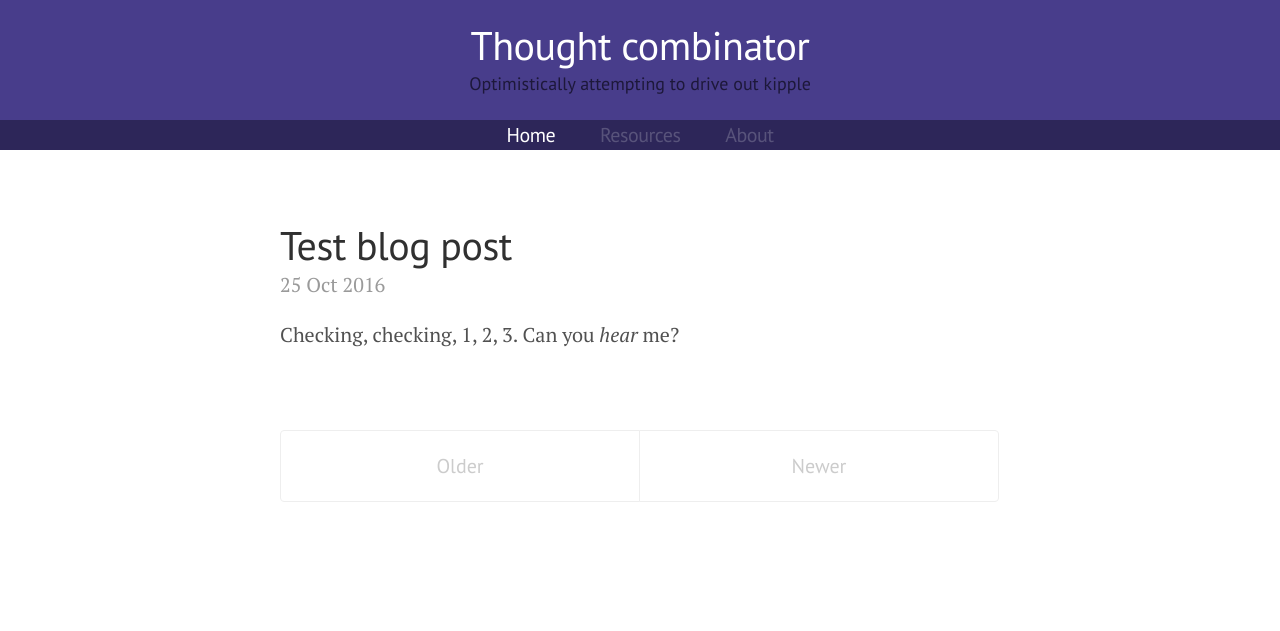
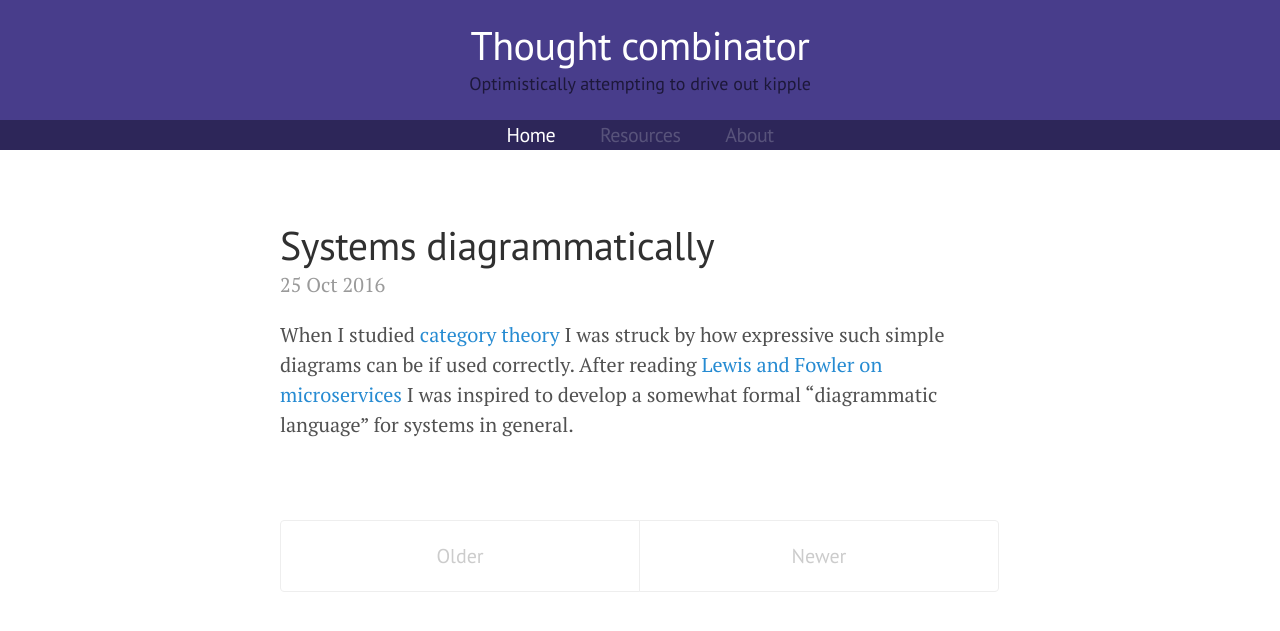
Before and after one commit to elliottroland/elliottroland.github.io, a Jekyll site: the page built from index.html, in a window 1280 px wide. Shown: the top 631 px of the page. Built offline with Jekyll 4.4.1, drawn with Linux system fonts in a browser that asks for light colours; the list of posts is cut into pages by our own code.

Commit message:
Modify first post

```diff
--- a/_config.yml
+++ b/_config.yml
@@ -5,4 +5,4 @@ url: http://elliottroland.github.io
 title: Thought combinator
 tagline: Optimistically attempting to drive out kipple
 description: Thoughts on system design, software engineering, best practices, formalisms, and things like these
-paginate: 5
+paginate: 50
--- /dev/null
+++ b/_posts/2016-10-25-systems-diagrammatically.markdown
@@ -0,0 +1,8 @@
+---
+published: true
+title: Systems diagrammatically
+layout: post
+tags: [wip]
+categories: []
+---
+When I studied [category theory](https://en.wikipedia.org/wiki/Category_theory) I was struck by how expressive such simple diagrams can be if used correctly. After reading [Lewis and Fowler on microservices](http://www.martinfowler.com/articles/microservices.html) I was inspired to develop a somewhat formal "diagrammatic language" for systems in general.
--- a/_posts/2016-10-25-test-blog-post.markdown
+++ /dev/null
@@ -1,8 +0,0 @@
----
-published: true
-title: Test blog post
-layout: post
-tags: [remove]
-categories: [something]
----
-Checking, checking, 1, 2, 3. Can you *hear* me?
--- a/about/index.html
+++ /dev/null
@@ -1,6 +0,0 @@
----
-layout: page
-title: About
-date: 1971-01-01 01:01:01 +00:00
----
-I am Roland, also commonly referred to as "His Royal Majesty The Second".
--- a/resources/index.html
+++ b/resources/index.html
@@ -3,4 +3,4 @@ layout: page
 title: Resources
 date: 1970-01-01 01:01:01 +00:00
 ---
-Hello world
+To be filled out when I get the time.
```
Also changed, not shown: about/index.md (added, +8 -0 lines).
